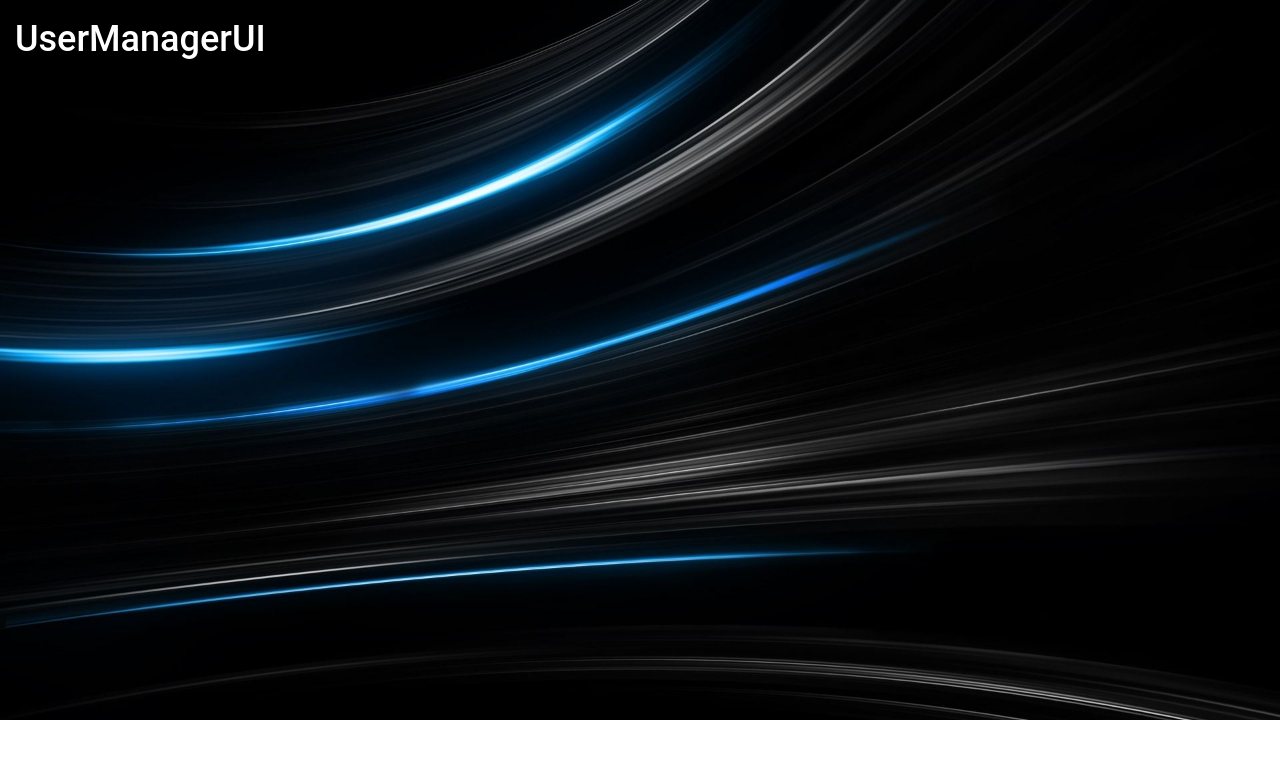
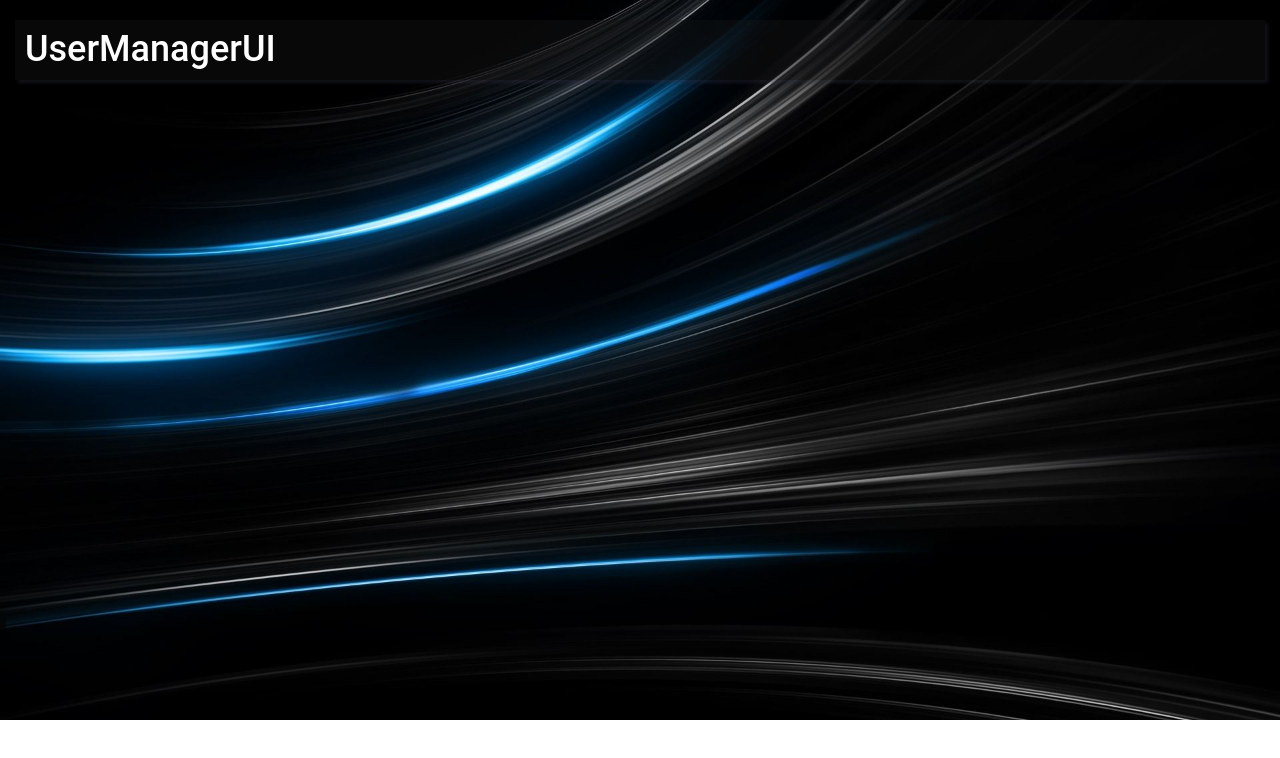
Before and after one commit to jody90/UserManagerUI, a website: page index.html in a window 1280 px wide. Drawn offline with nearby package versions, Linux system fonts and the light colour scheme; files that its build step writes are made by us from their sources; files whose address does not match are found by name.

Commit message:
Style anpassungen.

```diff
--- a/index.html
+++ b/index.html
@@ -1,7 +1,5 @@
 <!DOCTYPE html>
-<html lang="de">
-    <head>
-        <meta charset="UTF-8">
+<head>
         <meta name="description" content="AngularWebApp">
         <meta name="viewport" content="width=device-width, initial-scale=1">
 
@@ -32,7 +30,7 @@
 
     <body ng-app="App">
         <div class="container-fluid">
-            <h1>UserManagerUI</h1>
+            <h1 class="black-pane">UserManagerUI</h1>
         </div>
     </body>
 
--- a/sass/_bootstrapOverride.scss
+++ b/sass/_bootstrapOverride.scss
@@ -2,3 +2,7 @@
     border-radius: 1px;
     transition: all .3s ease;
 }
+
+.form-control {
+    border-radius: 0;
+}
--- a/sass/_pane.scss
+++ b/sass/_pane.scss
@@ -3,6 +3,7 @@
     padding: 10px;
     box-sizing: border-box;
     background-color: rgba(255, 255, 255, .7);
+    color: $pane-font-color;
     // background: repeating-linear-gradient(-45deg, rgba(225, 245, 255, .6), rgba(200, 220, 255, .6) 1px);
 
     & .pane-header {
@@ -22,3 +23,9 @@
     }
 
 }
+
+.black-pane {
+    padding: 10px;
+    background-color: rgba(20, 20, 20, .4);
+    box-shadow: 3px 3px 3px rgba(40, 40, 60, .4);
+}
--- a/sass/_variables.scss
+++ b/sass/_variables.scss
@@ -1,4 +1,6 @@
 $font-family: 'Roboto', sans-serif;
+
+$pane-font-color: #1f1f1f;
 
 $distance-xs: 5px;
 $distance-sm: 7px;
```
